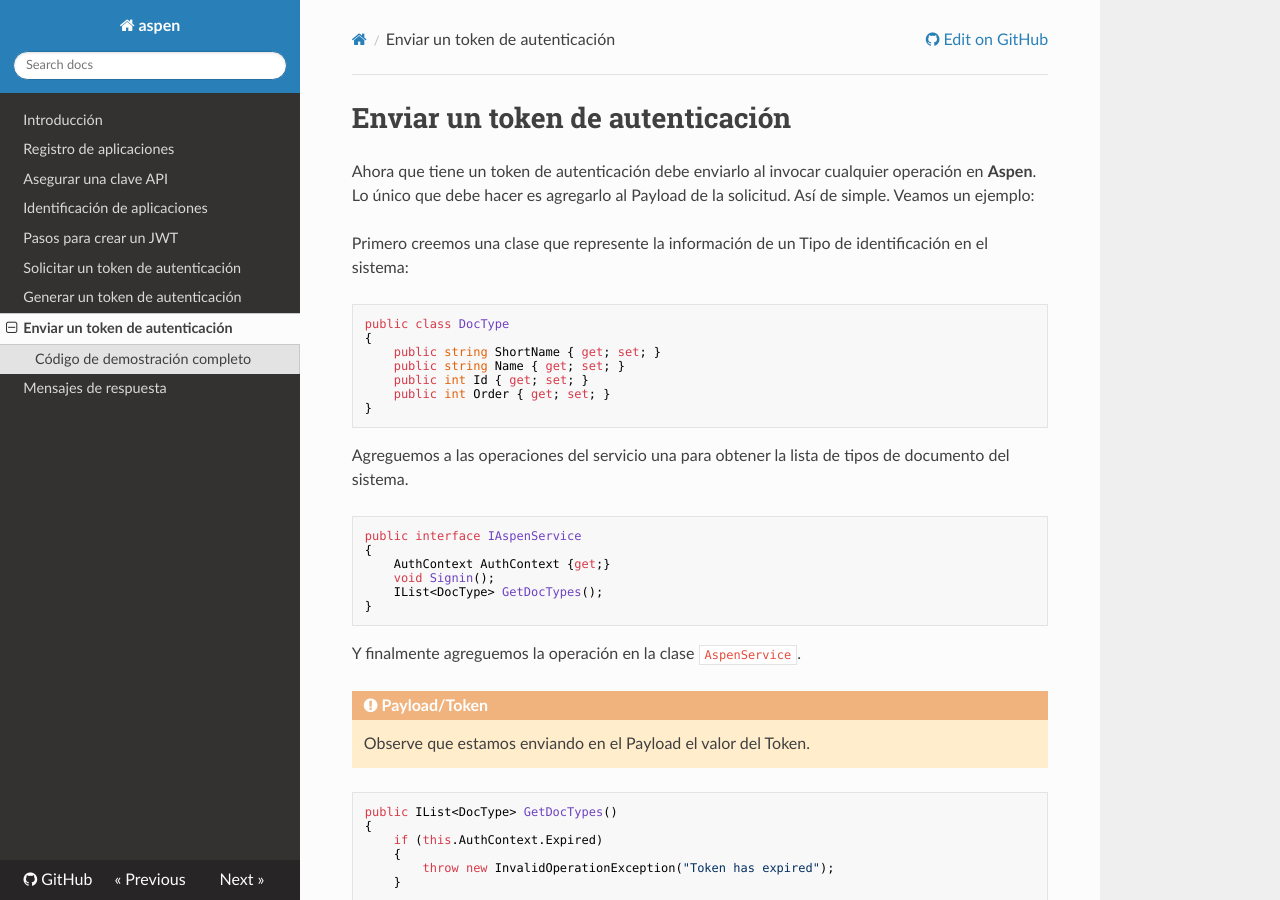
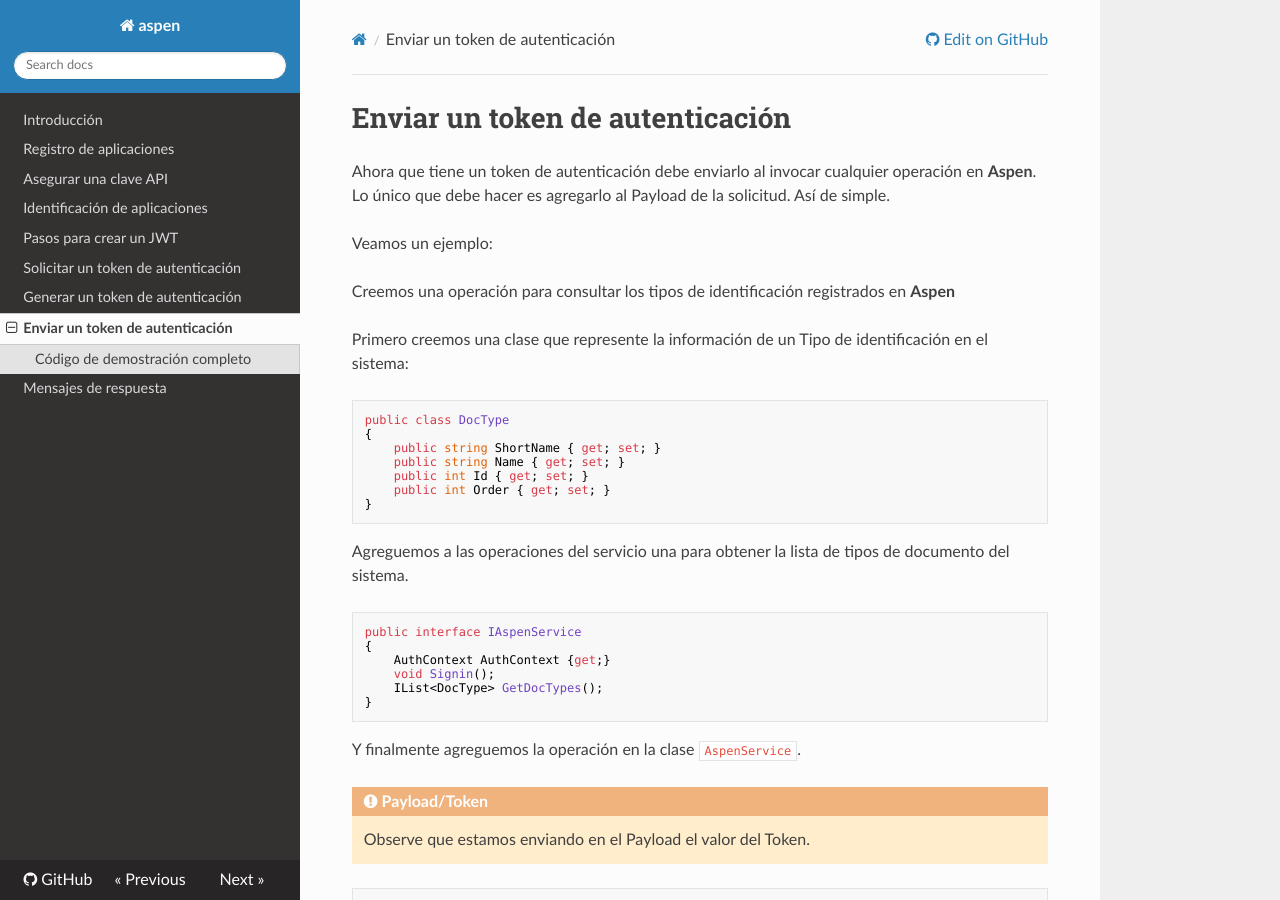
Before and after one commit to menchi2000/Aspen, an MkDocs documentation site: the page built from docs/Send-Token.md, in a window 1280 px wide and 900 px high. Built offline with MkDocs 1.6.1, drawn with Linux system fonts in a browser that asks for light colours; nearby versions of some CDN libraries; old or Windows-style settings are respelled for this version of MkDocs.

Commit message:
Update Send-Token.md

```diff
--- a/docs/Send-Token.md
+++ b/docs/Send-Token.md
@@ -1,7 +1,10 @@
 # Enviar un token de autenticación
 
 Ahora que tiene un token de autenticación debe enviarlo al invocar cualquier operación en **Aspen**. Lo único que debe hacer es agregarlo al Payload de la solicitud. Así de simple.
+
 Veamos un ejemplo:
+
+Creemos una operación para consultar los tipos de identificación registrados en **Aspen**
 
 Primero creemos una clase que represente la información de un Tipo de identificación en el sistema:
 
```
